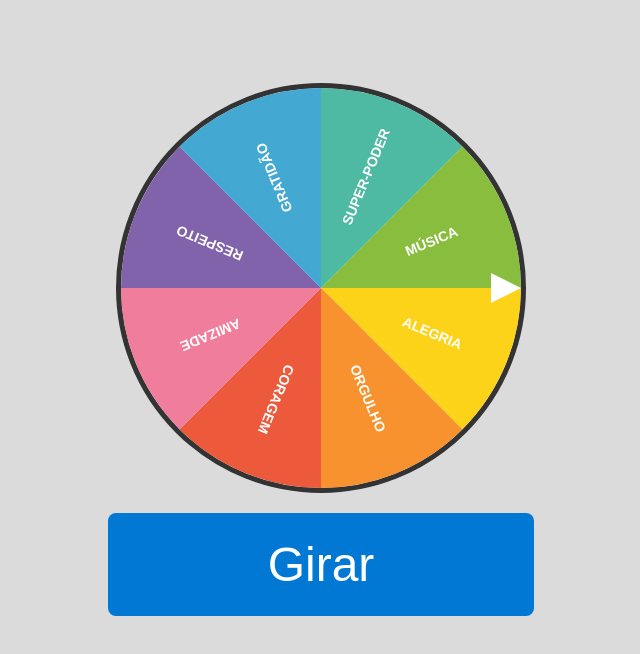
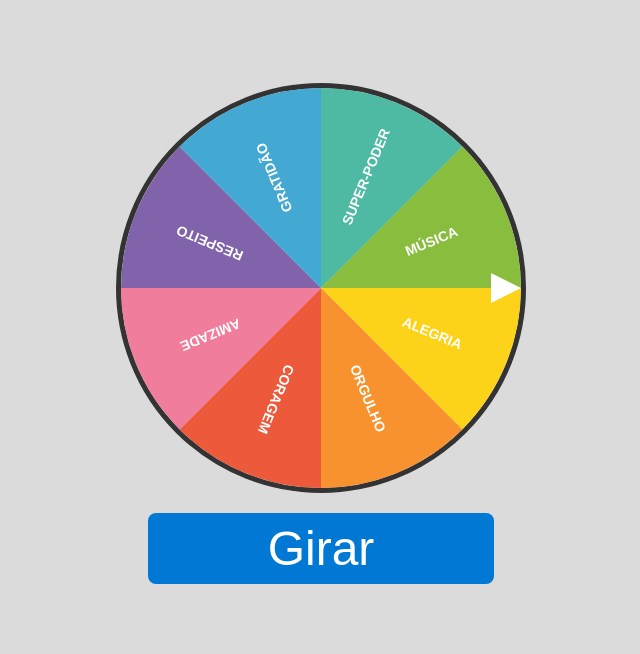
Before and after one commit to andersonpignatti/Roleta, a plain HTML site: page index.html in a window 1280 px wide. Shown: the whole page, without its empty margins (319-959 px from the left). Drawn offline with Linux system fonts and the light colour scheme.

Commit message:
ajuste botão e cores

```diff
--- a/style.css
+++ b/style.css
@@ -20,7 +20,7 @@ canvas {
 }
 
 button {
-  padding: 3vh 20vh;
+  padding: 1vh 15vh;
   font-size: 48px;
   background-color: #0078d4;
   color: white;
```
